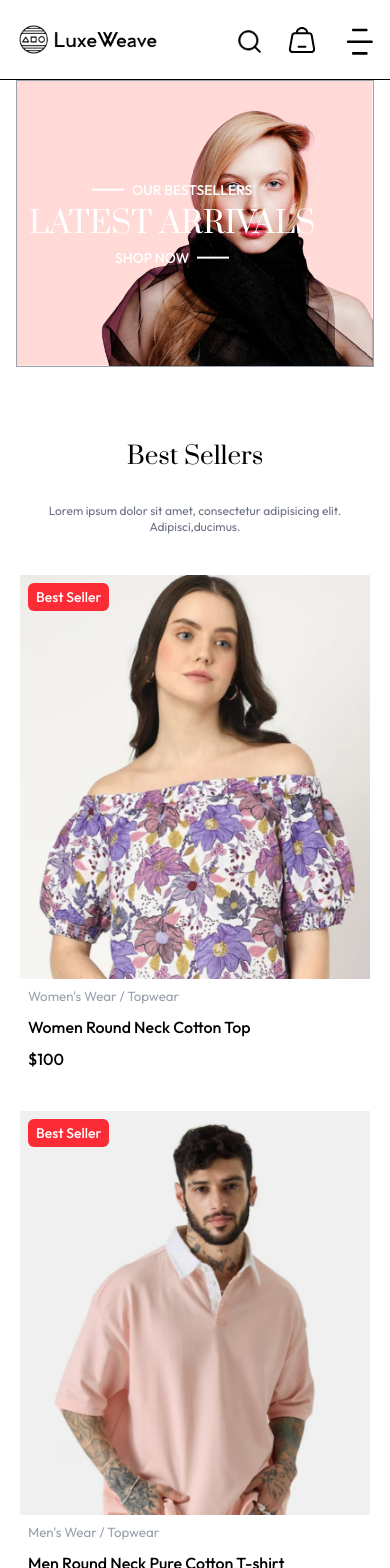
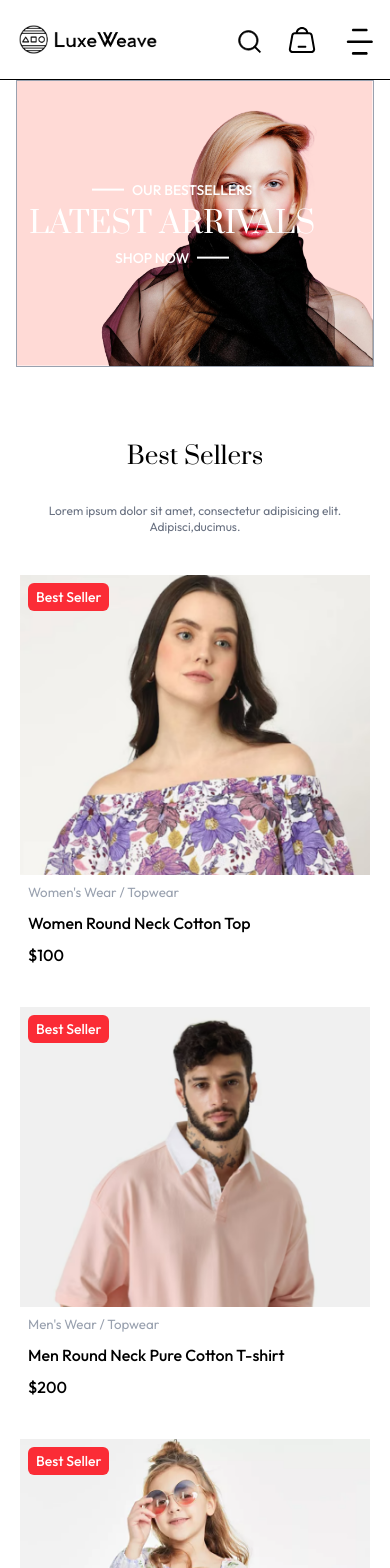
Before and after one commit to ZAKARIA-MOSBAHI/e-commerce-store, a React (Vite) app in the folder frontend/: page / in a window 390 px wide. Shown: the top 1568 px of the page. Built offline with nearby package versions, Linux system fonts and the light colour scheme.

Commit message:
fixed a styling error

```diff
--- a/frontend/src/components/ProductCard.jsx
+++ b/frontend/src/components/ProductCard.jsx
@@ -17,7 +17,7 @@ export default function ProductCard({
 
   return (
     <div className="overflow-hidden  relative hover:shadow-card   max-w-[350px] w-full cursor-pointer transition-all duration-300 ">
-      <div className="overflow-hidden ">
+      <div className="overflow-hidden max-h-[300px] ">
         <img
           loading="lazy"
           src={product.image[0]}
--- a/frontend/src/pages/Home/components/ProductsCollection.jsx
+++ b/frontend/src/pages/Home/components/ProductsCollection.jsx
@@ -10,7 +10,7 @@ export default function ProductsCollection({
   return (
     <>
       <SectionTitle title={CollectionName} />
-      <div className="grid grid-cols-1 sm:grid-cols-2  lg:grid-cols-4 place-items-center  gap-8 ">
+      <div className="grid grid-cols-1 sm:grid-cols-2 md:grid-cols-3 lg:grid-cols-4 place-items-center  gap-8 ">
         {products.map((product, index) => {
           return (
             <ProductCard
```
